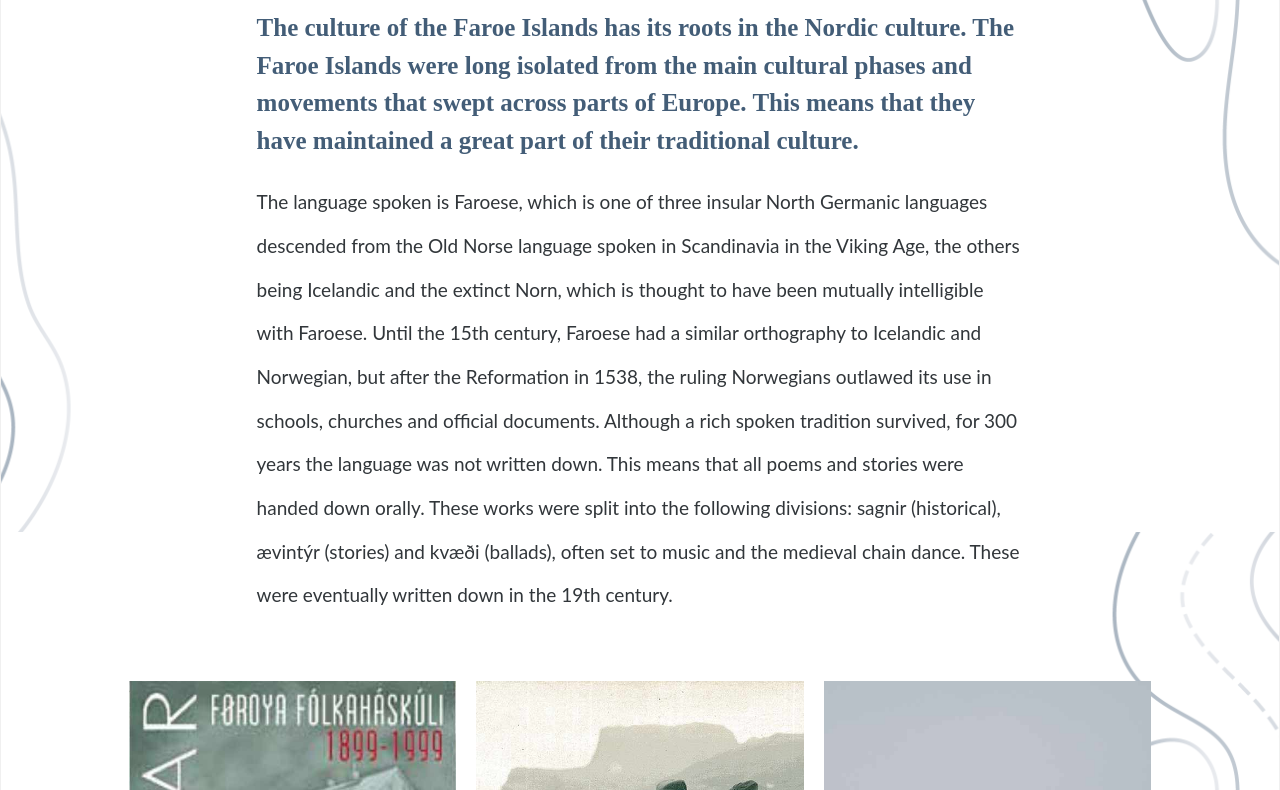
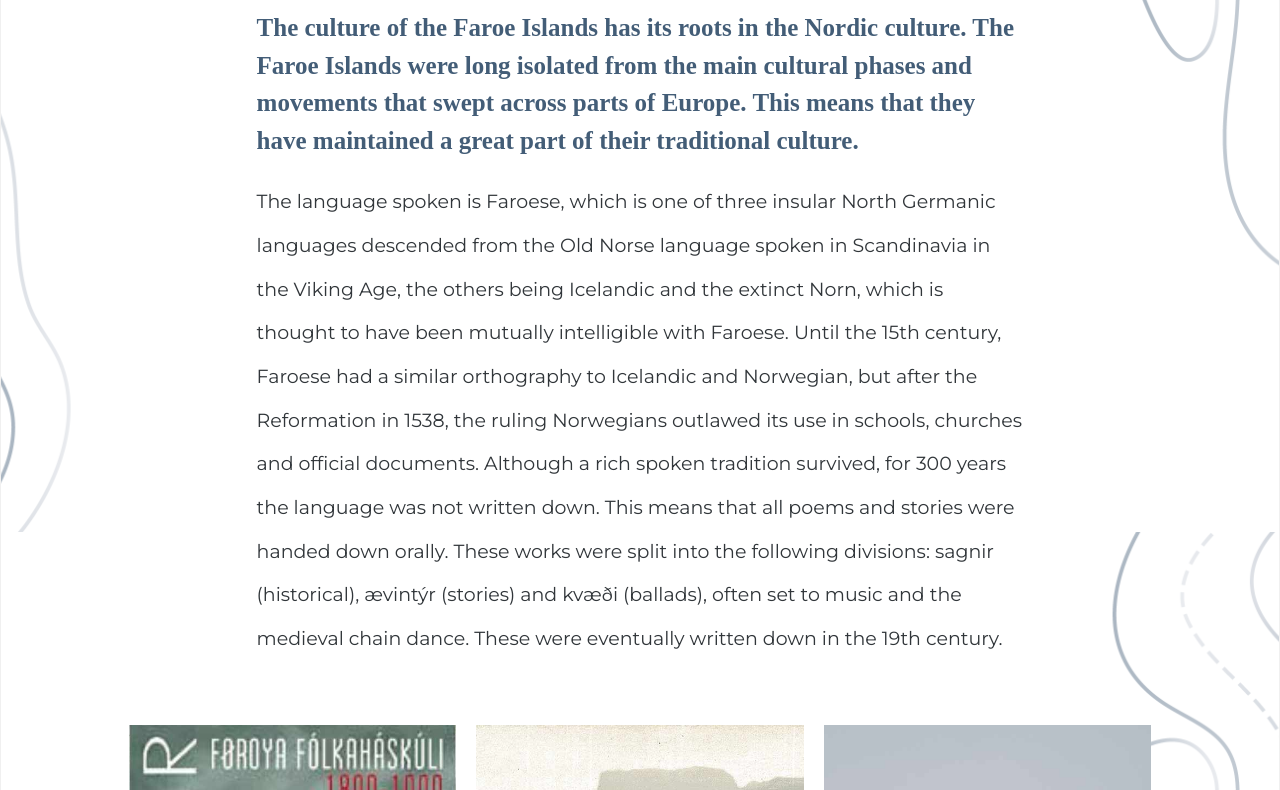
Before and after one commit to HMac96/p4_story_hm, a plain HTML site: page culture.html in a window 1280 px wide. Shown: the part 269-1059 px from the top of the page. Drawn offline with Linux system fonts and the light colour scheme.

Commit message:
Update culture.html
Put Montserrat in the head

```diff
--- a/culture.html
+++ b/culture.html
@@ -16,6 +16,8 @@
 
 	<!-- Webfonts -->
 	<link href="https://fonts.googleapis.com/css?family=Source+Sans+Pro" rel="stylesheet">
+	<!-- Montserrat -->
+	<link href="https://fonts.googleapis.com/css?family=Montserrat:400,500,600i,700,800&display=swap" rel="stylesheet">
 
 </head>
 <body class="homepage">
```
